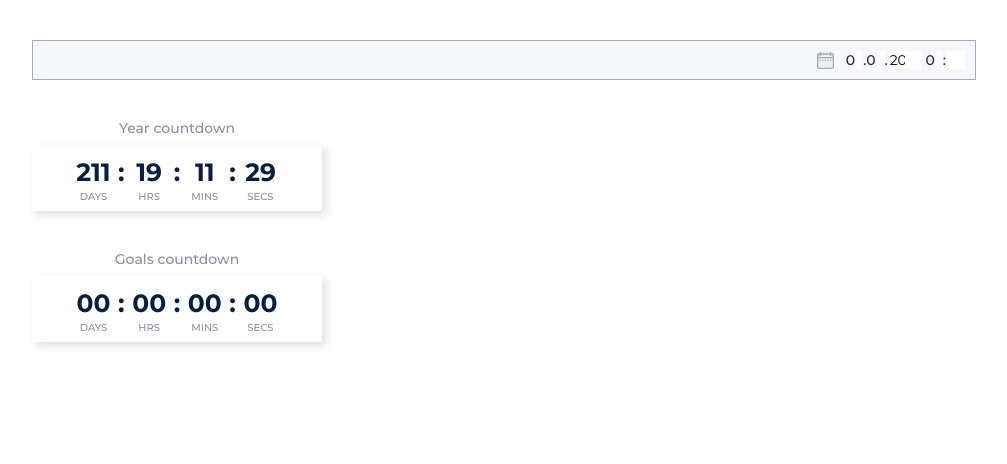
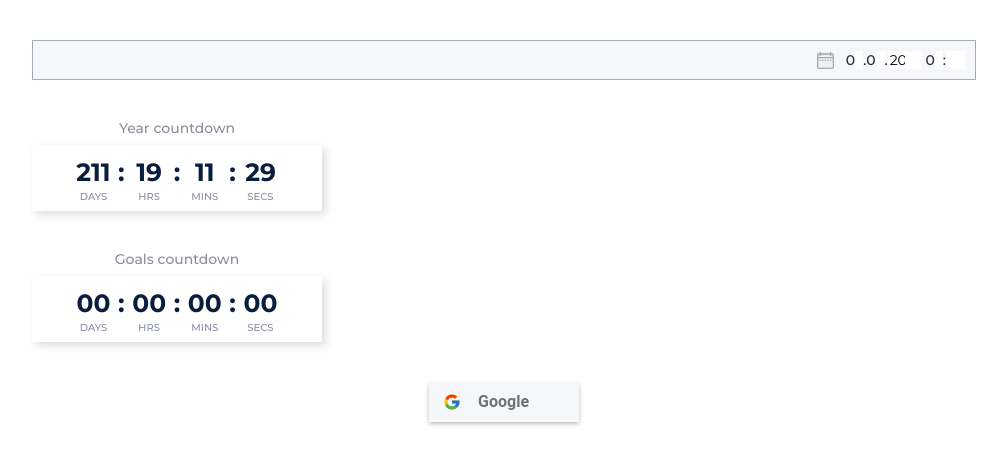
Before and after one commit to VitaliyZavgorodniy/book-read-frontend, a React (Create React App) app: page / in a window 1280 px wide. Shown: the top 464 px of the page, without its empty margins (8-1015 px from the left). Built offline with nearby package versions, Linux system fonts and the light colour scheme.

Commit message:
added google button component

```diff
--- a/package.json
+++ b/package.json
@@ -18,6 +18,7 @@
     "react": "^17.0.0",
     "react-datetime-picker": "^3.5.0",
     "react-dom": "^17.0.0",
+    "react-icons": "^4.4.0",
     "react-phone-input-2": "^2.15.0",
     "react-redux": "^8.0.1",
     "react-router-dom": "^6.3.0",
--- a/src/components/App.jsx
+++ b/src/components/App.jsx
@@ -3,6 +3,7 @@ import styled from 'styled-components';
 import { breakpoints } from 'constants/breakpoints';
 
 import CountdownPanel from 'components/CountdownPanel';
+import GoogleButton from 'components/GoogleButton';
 import DateInput from 'components/UI-kit/inputs/DateInput';
 
 import { timeFormatToString } from 'utils/timeFormatToString';
@@ -26,6 +27,9 @@ const App = () => {
           date={timeFormatToString(date)}
         />
       </Item>
+      <Item>
+        <GoogleButton />
+      </Item>
     </Wrapper>
   );
 };
--- /dev/null
+++ b/src/components/GoogleButton/GoogleButton.jsx
@@ -0,0 +1,28 @@
+import { FcGoogle } from 'react-icons/fc';
+import PropTypes from 'prop-types';
+
+import styled from 'styled-components';
+
+const GoogleButton = ({onClick}) => {
+  return <Button><FcGoogle style={{ width: 18, height: 18, marginRight: 17 }}/>Google</Button>;
+};
+
+const Button = styled.button`
+  display: flex;
+  width: 150px;
+  height: 40px;
+  margin: 0 auto;
+  padding: 11px 14px;
+  font-family: Roboto;
+  font-weight: 700;
+  color: ${(p) => p.theme.colors.btnText};
+  background-color: ${(p) => p.theme.colors.bgLight};
+  box-shadow: ${(p) => p.theme.shadows.button};
+  cursor: pointer;
+`;
+
+GoogleButton.propTypes = {
+  onClick: PropTypes.func
+};
+
+export default GoogleButton;
--- /dev/null
+++ b/src/components/GoogleButton/index.js
@@ -0,0 +1 @@
+export { default } from './GoogleButton';
--- a/src/constants/theme.js
+++ b/src/constants/theme.js
@@ -3,6 +3,7 @@ export const theme = {
     primary: '#242A37',
     secondary: '#091E3F',
     tertiary: '#898F9F',
+    btnText: '#707375',
     bgPrimary: '#F6F7FB',
     bgSecondary: '#ffffff',
     bgTertiary: '#B1B5C2',
```
Also changed, not shown: 1 other file (tests, documents, lock files or other folders).
